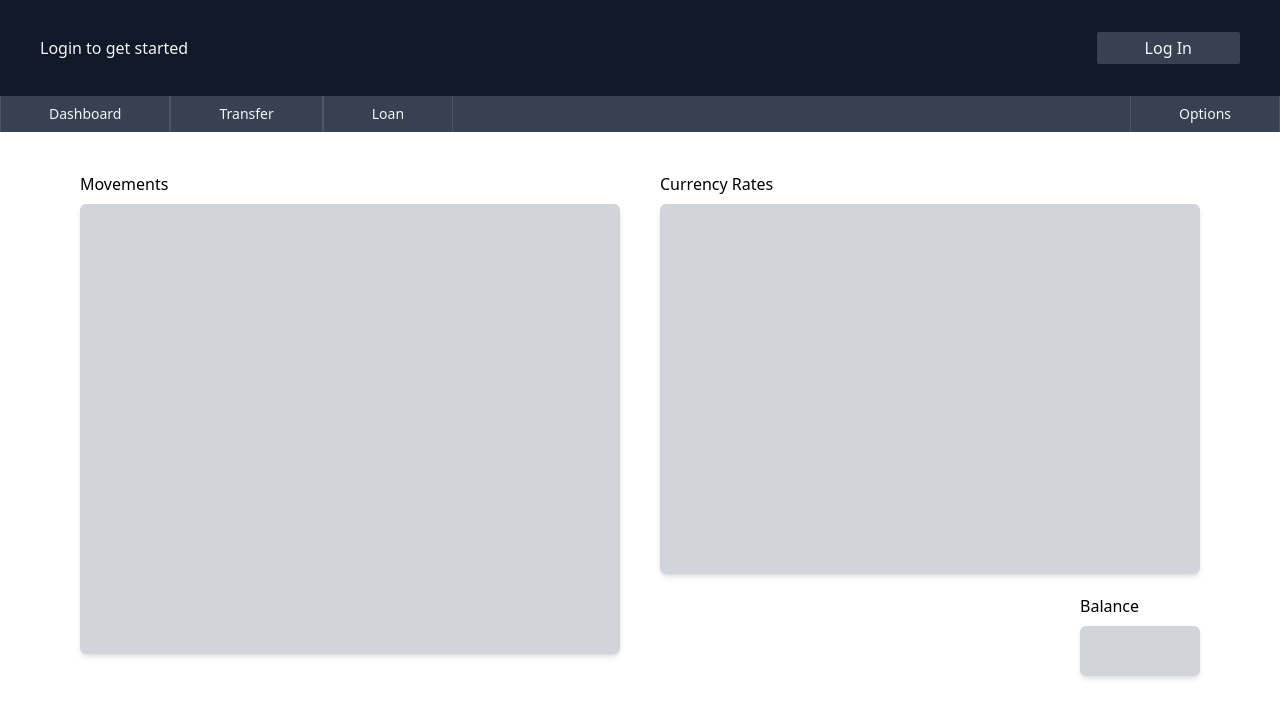
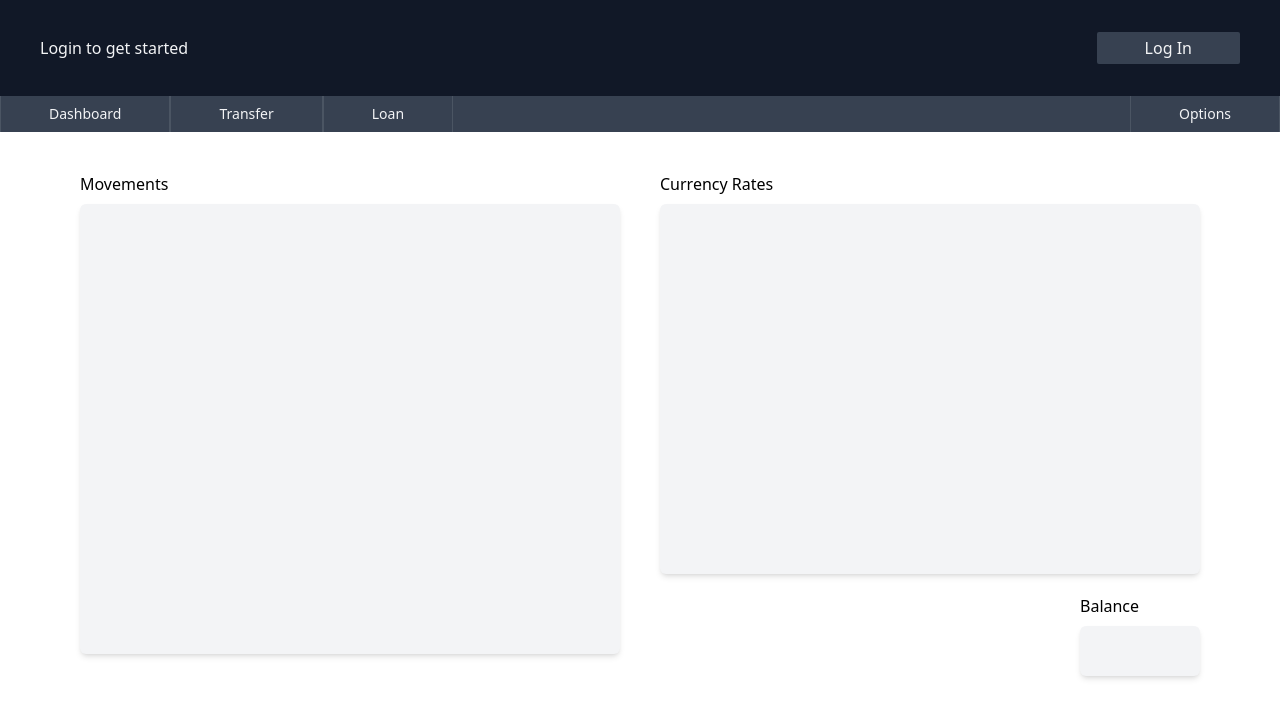
Before and after one commit to neglux/banking-app-dashboard, a React (Create React App) app: page / in a window 1280 px wide. Shown: the top 718 px of the page. Built offline with nearby package versions, Linux system fonts and the light colour scheme.

Commit message:
fix: color

```diff
--- a/src/ui/components/Container.js
+++ b/src/ui/components/Container.js
@@ -3,7 +3,7 @@ import React from "react";
 const Container = ({ children, style = "" }) => {
   return (
     <ul
-      className={`flex flex-col justify-start items-start w-full h-0 mt-2 bg-gray-300 rounded-md shadow-md overflow-hidden ${style}`}
+      className={`flex flex-col justify-start items-start w-full h-0 mt-2 bg-gray-100 rounded-md shadow-md overflow-hidden ${style}`}
     >
       {children}
     </ul>
```
